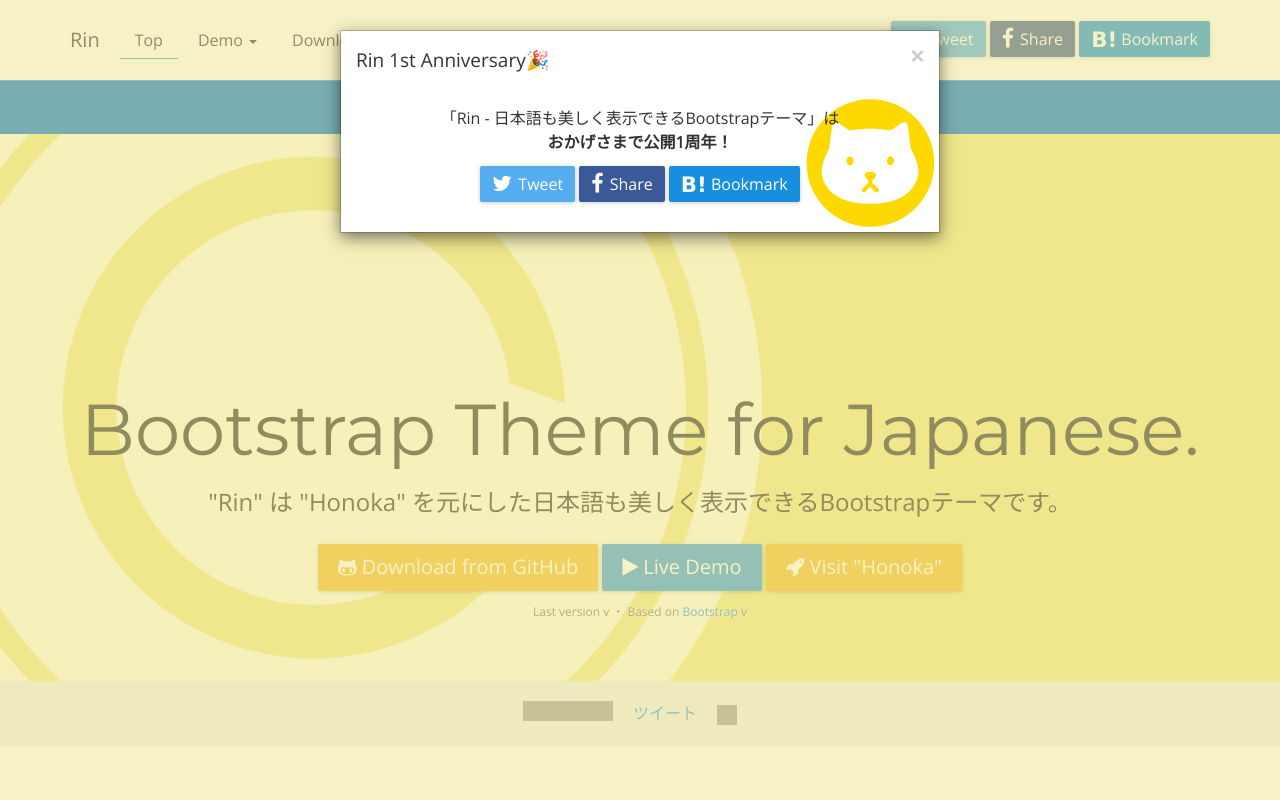
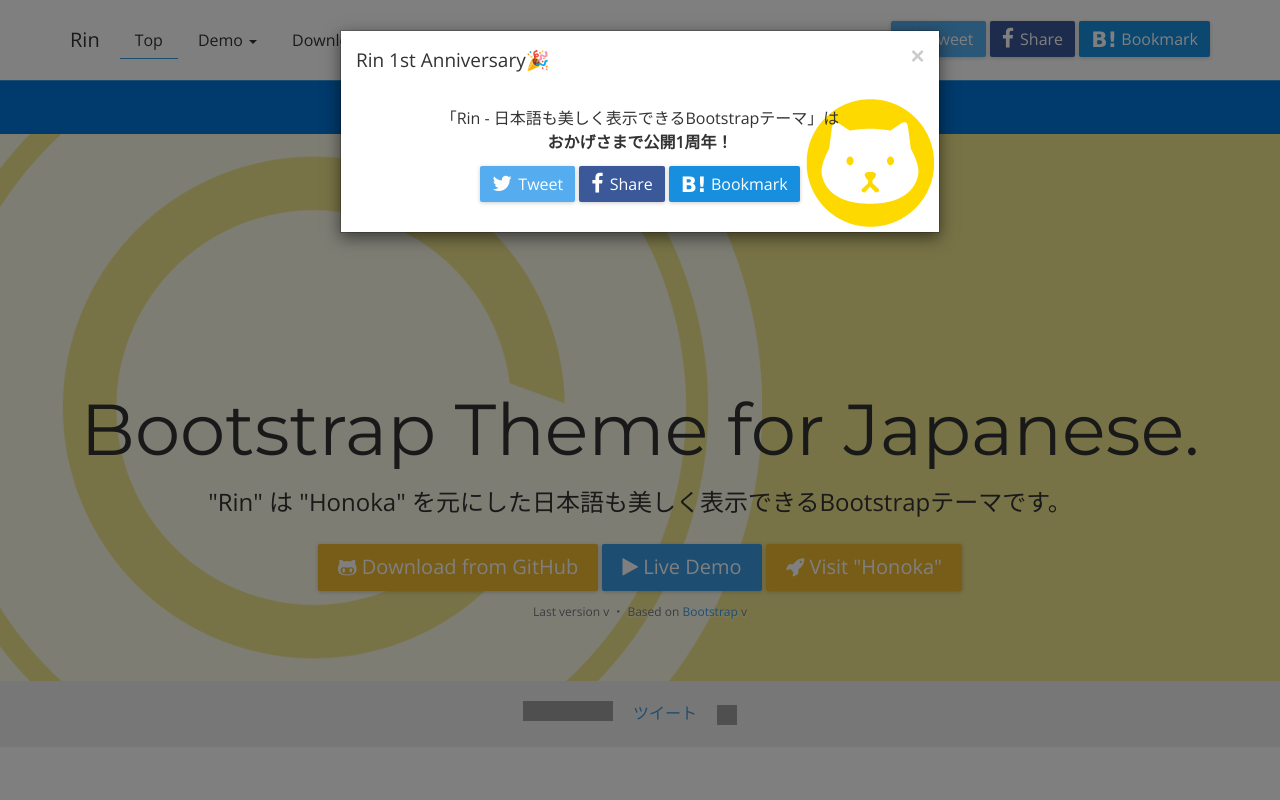
Before and after one commit to windyakin/Honoka, a website: page docs/index.html in a window 1280 px wide. Shown: the top 800 px of the page. Drawn offline with nearby package versions, Linux system fonts and the light colour scheme; some packages are replaced by stand-ins of ours; no server answers; grey boxes are pictures that could not be loaded; a script that the page names is missing.

Commit message:
背景色が気に食わなかった

```diff
--- a/docs/index.html
+++ b/docs/index.html
@@ -33,9 +33,6 @@
 
 	<!-- Rin Release 1st Anniversary -->
 	<style>
-	.modal-bgcolor-rin .modal-backdrop {
-		background-color: #f0e68c;
-	}
 	.modal-rin .modal-body {
     background: url("assets/img/brand.png") no-repeat right 5px bottom 5px;
 	}
```
